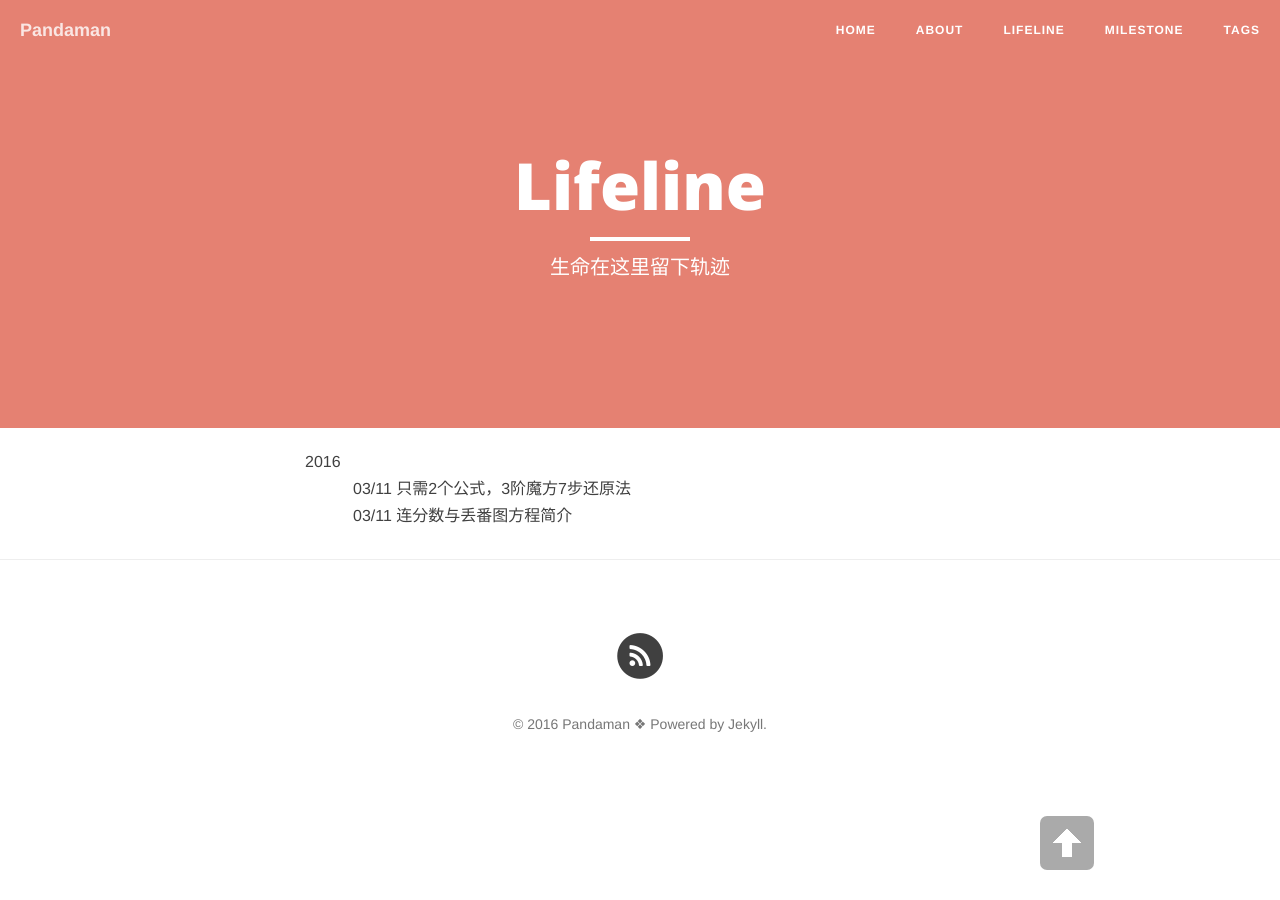
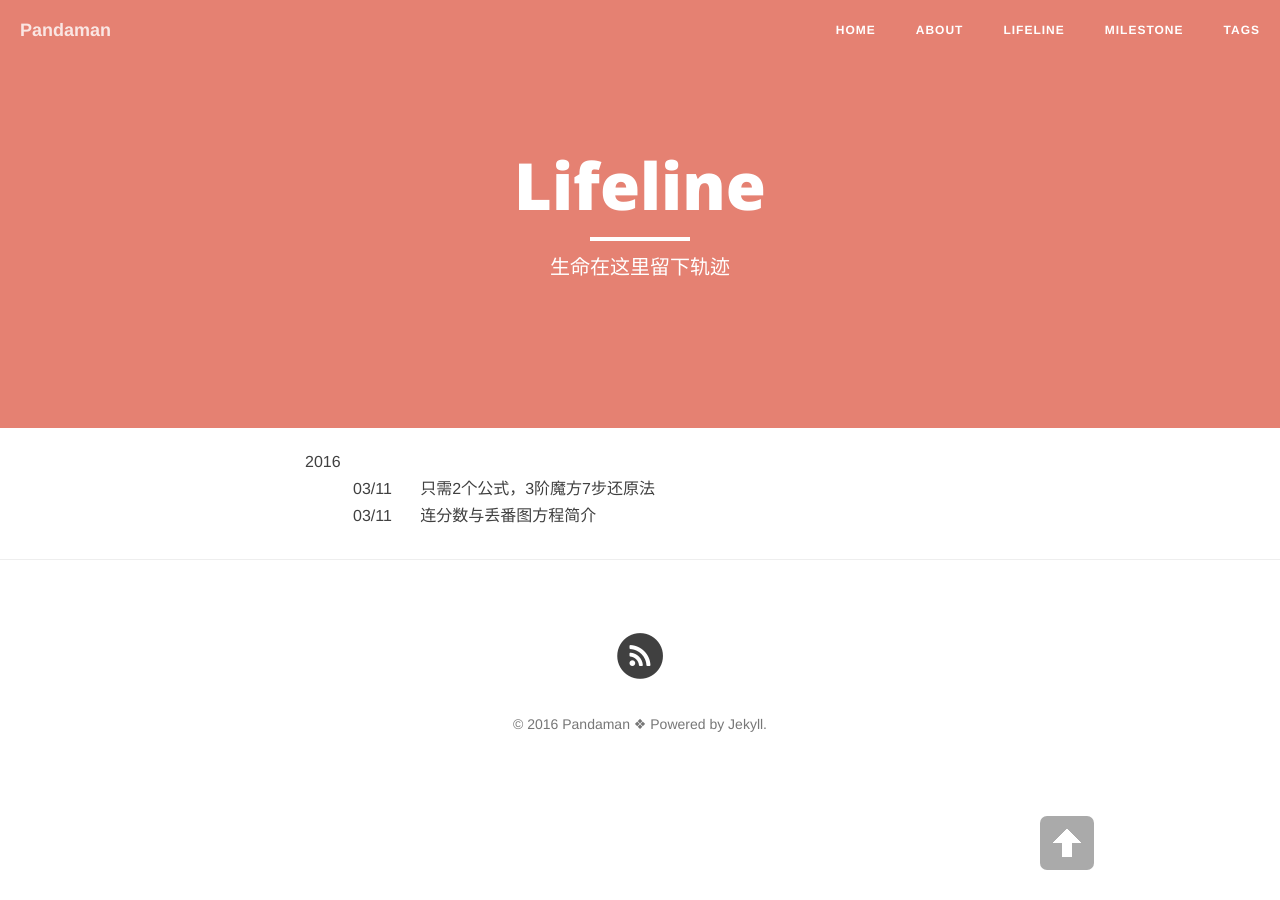
Before and after one commit to ceares/ceares.github.io, a Jekyll site: the page built from archive.md, in a window 1280 px wide. Built offline with Jekyll 4.4.1, drawn with Linux system fonts in a browser that asks for light colours; nearby versions of some CDN libraries; library files that are not in the unit come from our copies.

Commit message:
Update archive.md

```diff
--- a/archive.md
+++ b/archive.md
@@ -15,7 +15,7 @@
   {% endif %}
   <li class="listing-item" style="text-indent:3em;">
     <time datetime="{{ post.date | date:"%Y-%m-%d" }}">{{ post.date | date:"%m/%d" }}</time>
-    <a href="{{ post.url }}" title="{{ post.title }}" style="text-indent:1em;">{{ post.title }}</a>
+    <a href="{{ post.url }}" title="{{ post.title }}" style="margin-left:1.5em;">{{ post.title }}</a>
   </li>
 {% endfor %}
 </ul>
```
